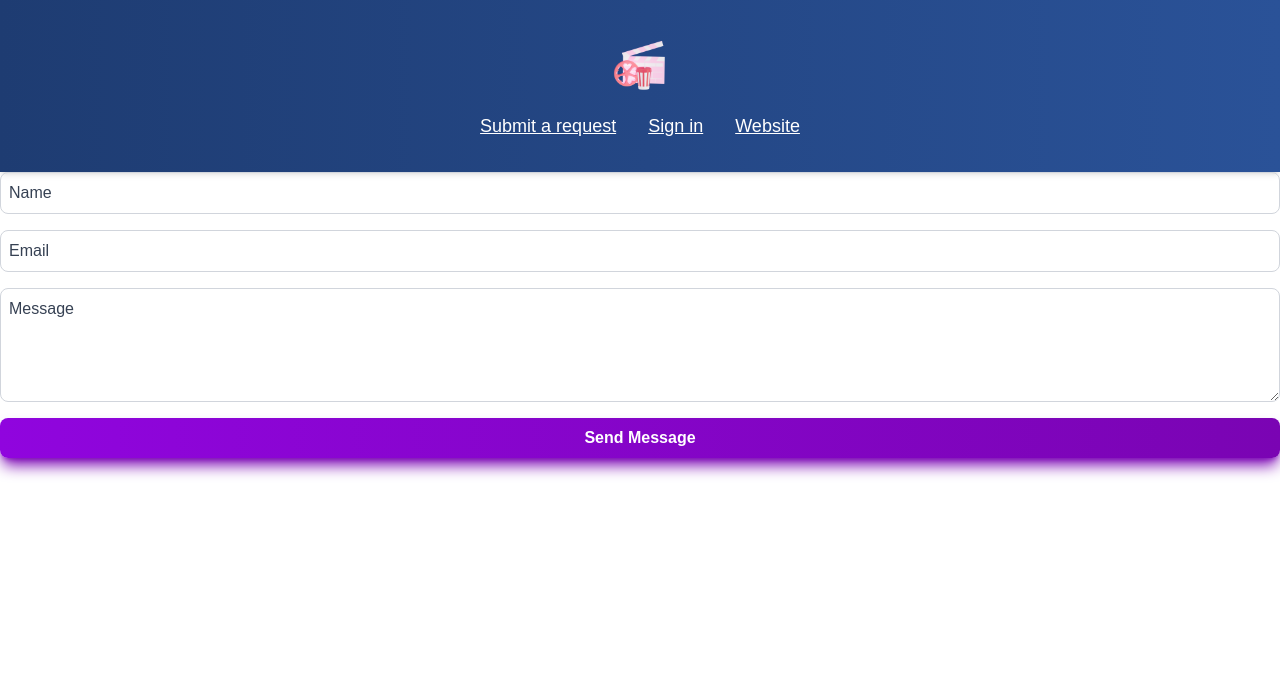
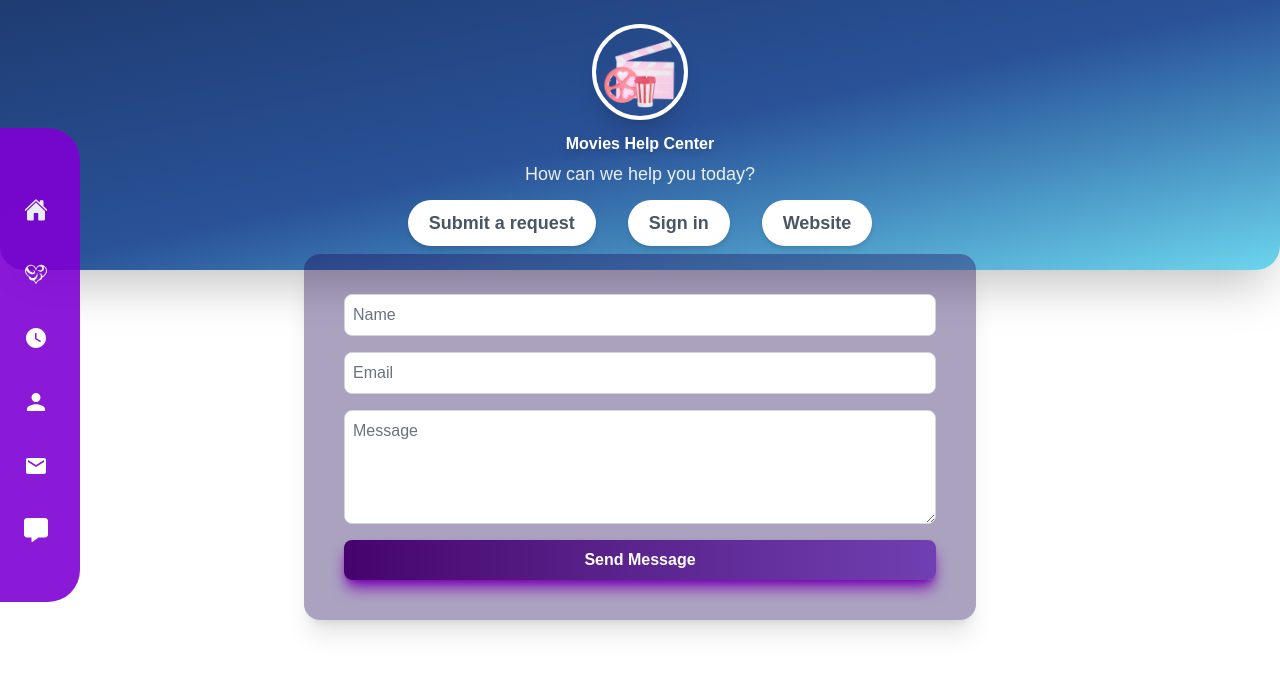
Before and after one commit to ayaosamaramadan/Movies, a Next.js app: page /help in a window 1280 px wide. Shown: the top 674 px of the page. Built offline with nearby package versions, Linux system fonts and the light colour scheme.

Commit message:
feat: Refactor layout and improve UI for various components

```diff
--- a/src/app/page.tsx
+++ b/src/app/page.tsx
@@ -23,14 +23,14 @@ export default function Home() {
 
   return (
     <>
-      <Topnav/>
-      <Navbar />
-      <div className="flex ">
+      <div className="fixed z-20">
+        <Navbar />
+      </div>
+      <Topnav />
+      <div className="flex mt-32">
         <Homee />
-        <div
-          className="fixed right-0 top-0 h-[100vh] p-4 shadow-lg rounded-lg bg-[radial-gradient(circle,rgba(255,188,188,0.27)_0%,rgba(0,0,0,0)_100%)]"
-        >
-         <Profile/>
+        <div className="fixed right-0 top-0 h-[100vh] p-4 shadow-lg rounded-lg bg-[radial-gradient(circle,rgba(255,188,188,0.27)_0%,rgba(0,0,0,0)_100%)]">
+          <Profile />
         </div>
       </div>
     </>
--- a/src/components/Comments/index.tsx
+++ b/src/components/Comments/index.tsx
@@ -15,7 +15,7 @@ export default function Comments({ movieId }: { movieId: string }) {
     if (!text.trim()) return;
     await axios.post("/api/comment/add", { movieId, comment: text });
     setText("");
-    // إعادة جلب التعليقات
+
     axios.get(`/api/comment/${movieId}`).then(res => setComments(res.data));
   };
 
--- a/src/components/Navbar/comp/nav.tsx
+++ b/src/components/Navbar/comp/nav.tsx
@@ -10,7 +10,7 @@ import { GiTentacleHeart } from "react-icons/gi";
 const Nav = () => {
   return (
     <>
-      <header className="rounded-br-4xl rounded-tr-4xl fixed pt-15 mt-32 bg-[#7f00d4] opacity-90 w-auto hover:w-[250px] duration-300 ease-in-out z-10 sm:w-[80px] sm:hover:w-[250px]">
+      <header className="rounded-br-4xl rounded-tr-4xl fixed pt-15 bg-[#7f00d4] opacity-90 w-auto hover:w-[250px] duration-300 ease-in-out z-10 sm:w-[80px] sm:hover:w-[250px]">
         <div>
           <ul>
             <li>
--- a/src/components/TopNav/comp/nav.tsx
+++ b/src/components/TopNav/comp/nav.tsx
@@ -56,7 +56,7 @@ const Nav = () => {
 
 
 
-      <div className="flex items-center justify-between p-4 bg-[#fc9eff07] bg-opacity-80 backdrop-blur-md shadow-md fixed top-0 left-0 w-[986px] z-50">
+      <div className="flex items-center justify-between p-4 bg-[#fc9eff07] bg-opacity-80 backdrop-blur-md shadow-md fixed top-0 w-full left-0 z-50">
       <div className="flex items-center gap-3">
         <Image
           src="/logo.webp"
--- a/src/pages/favorite/index.tsx
+++ b/src/pages/favorite/index.tsx
@@ -37,8 +37,8 @@ const Favouritepage = () => {
   };
   return (
     <>
-    <Navbar/>
-      <div className="mb-6 p-4 rounded">
+    <div className="z-20 fixed mt-32"><Navbar/></div>
+      <div className=" mb-6 p-4 rounded">
         <h2 className="text-2xl font-extrabold mb-6 bg-gradient-to-r from-[#7f00d4] via-[#9e0cff] to-[#00fff2] bg-clip-text text-transparent drop-shadow-lg tracking-widest uppercase font-orbitron text-center">
           Your Watchlist
         </h2>
--- a/src/pages/help/Form.tsx
+++ b/src/pages/help/Form.tsx
@@ -50,8 +50,6 @@ const Form = () => {
 
       return;
     }
-
-
 
     if (!formRef.current) return;
 
@@ -111,7 +109,7 @@ const Form = () => {
             onChange={handleChange}
             className={`playfair-display border ${
               errors.name ? "border-red-500" : "border-gray-300"
-            } rounded-lg p-2 text-black font-MyFont placeholder-gray-700`}
+            } rounded-lg p-2 text-black font-MyFont placeholder-gray-500 bg-white`}
           />
           {errors.name && (
             <p className="playfair-display text-red-500 text-sm mt-1">
@@ -129,7 +127,7 @@ const Form = () => {
             onChange={handleChange}
             className={`playfair-display border ${
               errors.email ? "border-red-500" : "border-gray-300"
-            } rounded-lg p-2 text-black placeholder-gray-700`}
+            } rounded-lg p-2 text-black placeholder-gray-500 bg-white`}
           />
           {errors.email && (
             <p className="playfair-display text-red-500 text-sm mt-1">
@@ -147,7 +145,7 @@ const Form = () => {
             onChange={handleChange}
             className={`border ${
               errors.message ? "border-red-500" : "border-gray-300"
-            } rounded-lg p-2 text-black placeholder-gray-700`}
+            } rounded-lg p-2 text-black placeholder-gray-500 bg-white`}
           ></textarea>
           {errors.message && (
             <p className="text-red-500 text-sm mt-1">{errors.message}</p>
@@ -156,7 +154,7 @@ const Form = () => {
 
         <button
           type="submit"
-          className="playfair-display w-full bg-gradient-to-r from-[#9005DE] to-[#7A04B3] text-white hover:bg-gradient-to-l focus:ring-4 focus:outline-none focus:ring-[#7A04B3] focus:ring-opacity-50 shadow-lg shadow-[#7A04B3] font-bold rounded-lg py-2 px-4 transition duration-200"
+          className="playfair-display w-full bg-gradient-to-r from-[#46036d] to-[#703fb1] text-white hover:bg-gradient-to-l focus:ring-4 focus:outline-none focus:ring-[#7A04B3] focus:ring-opacity-50 shadow-lg shadow-[#7A04B3] font-bold rounded-lg py-2 px-4 transition duration-200"
         >
           {isLoading ? (
             <>
--- a/src/pages/help/index.tsx
+++ b/src/pages/help/index.tsx
@@ -1,36 +1,45 @@
 import Image from "next/image";
 
 import Form from "./Form";
+import Navbar from "@/components/Navbar";
 
 const Help = () => {
   return (
     <>
-      <a
-        href="#main-content"
-        className="skip-link absolute left-[-999px] top-auto w-[1px] h-[1px] overflow-hidden bg-[#222] text-white p-2 z-[1000] transition-[left] duration-300 focus:left-0"
-        onFocus={(e) => (e.currentTarget.style.left = "0")}
-        onBlur={(e) => (e.currentTarget.style.left = "-999px")}
-      >
-        Skip to main content
-      </a>
-      <header className="bg-gradient-to-r from-[#1e3c72] to-[#2a5298] text-white py-8 px-4 text-center shadow-md">
-        <Image
-          src="/logo.webp"
-          alt="Movies Help Center Logo"
-          className="mx-auto mb-4 h-16 w-auto"
-          width={64}
-          height={64}
-        />
-        <nav className="flex justify-center gap-8 text-lg">
-          <a href="/submit-request" className="underline text-white">
+      <div className="fixed z-20 mt-32">
+        <Navbar />
+      </div>
+
+      <header className="relative bg-gradient-to-br from-[#1e3c72] via-[#2a5298] to-[#6dd5ed] text-white py-6 px-6 text-center shadow-2xl rounded-b-3xl mb-12">
+        <div className="flex flex-col items-center">
+          <Image
+            src="/logo.webp"
+            alt="Movies Help Center Logo"
+            className="mb-3 rounded-full border-4 border-white shadow-xl"
+            width={96}
+            height={96}
+          />
+          <h1 className="text-base font-extrabold mb-1 drop-shadow-lg">
+            Movies Help Center
+          </h1>
+          <p className="text-lg mb-3 opacity-90">How can we help you today?</p>
+        </div>
+        <nav className="z-[1000] flex flex-wrap justify-center gap-4 sm:gap-8 text-base sm:text-lg font-semibold">
+          <a
+            href="/submit-request"
+            className="px-5 py-2 rounded-full bg-white bg-opacity-20 hover:bg-opacity-40 transition-all duration-200 text-gray-600 border border-white/30 shadow-md hover:scale-105 focus:outline-none focus:ring-2 focus:ring-white/60"
+          >
             Submit a request
           </a>
-          <a href="/sign-in" className="underline text-white">
+          <a
+            href="/sign-in"
+            className="px-5 py-2 rounded-full bg-white bg-opacity-20 hover:bg-opacity-40 transition-all duration-200 text-gray-600 border border-white/30 shadow-md hover:scale-105 focus:outline-none focus:ring-2 focus:ring-white/60"
+          >
             Sign in
           </a>
           <a
             href="https://yourwebsite.com"
-            className="underline text-white"
+            className="px-5 py-2 rounded-full bg-white bg-opacity-20 hover:bg-opacity-40 transition-all duration-200 text-gray-600 border border-white/30 shadow-md hover:scale-105 focus:outline-none focus:ring-2 focus:ring-white/60"
             target="_blank"
             rel="noopener noreferrer"
           >
@@ -38,8 +47,12 @@ const Help = () => {
           </a>
         </nav>
       </header>
-
-      <Form />
+      <main
+        id="main-content"
+        className="max-w-2xl mx-auto bg-[#1b04525e] bg-opacity-90 rounded-2xl shadow-xl p-10 mt-[-4rem] mb-16 relative"
+      >
+        <Form />
+      </main>
     </>
   );
 };
--- a/src/pages/page.tsx
+++ b/src/pages/page.tsx
@@ -9,7 +9,7 @@ import Favslider from "./home/Favslider";
 const Homee = () => {
   return (
     <>
-      <div className="ml-32 mt-28">
+      <div className="ml-32">
         <div className="flex justify-left items-center ">
           <div className="flex rounded-4xl w-[90%] bg-gradient-to-r from-[#7f00d4] via-[#9e0cff85] to-[#ab42f1]">
             <div>
--- a/src/pages/profile/index.tsx
+++ b/src/pages/profile/index.tsx
@@ -24,7 +24,7 @@ const Profile = () => {
 
   return (
     <>
-      <div className="container mx-auto p-4">
+      <div className="container mt-20 mx-auto p-4">
         <div className=" justify-between flex items-center gap-2 mb-4">
           <h1 className="text-2xl font-bold">My Profile</h1>
           <PiDotsThreeOutlineFill className="text-2xl" />
--- a/src/pages/watchlater/index.tsx
+++ b/src/pages/watchlater/index.tsx
@@ -37,7 +37,8 @@ const Watchlatepage = () => {
   };
   return (
     <>
-      <Navbar />
+      <div className="fixed z-20 mt-20"><Navbar />
+      </div>
       <div className="mt-12 mx-auto max-w-4xl p-8 rounded-2xl bg-[#18122B] shadow-[0_8px_32px_0_rgba(31,38,135,0.37)] border border-[#635985] relative overflow-hidden">
         <div className="absolute -top-10 -right-10 w-40 h-40 bg-gradient-to-br from-[#00fff2]/30 via-[#7f00d4]/20 to-transparent rounded-full blur-2xl pointer-events-none" />
         <h2 className="text-4xl font-black mb-8 text-center text-[#00fff2] font-orbitron tracking-widest drop-shadow-lg flex items-center justify-center gap-4">
```
Also changed, not shown: src/components/Movies/index.tsx (+83 -28 lines).
